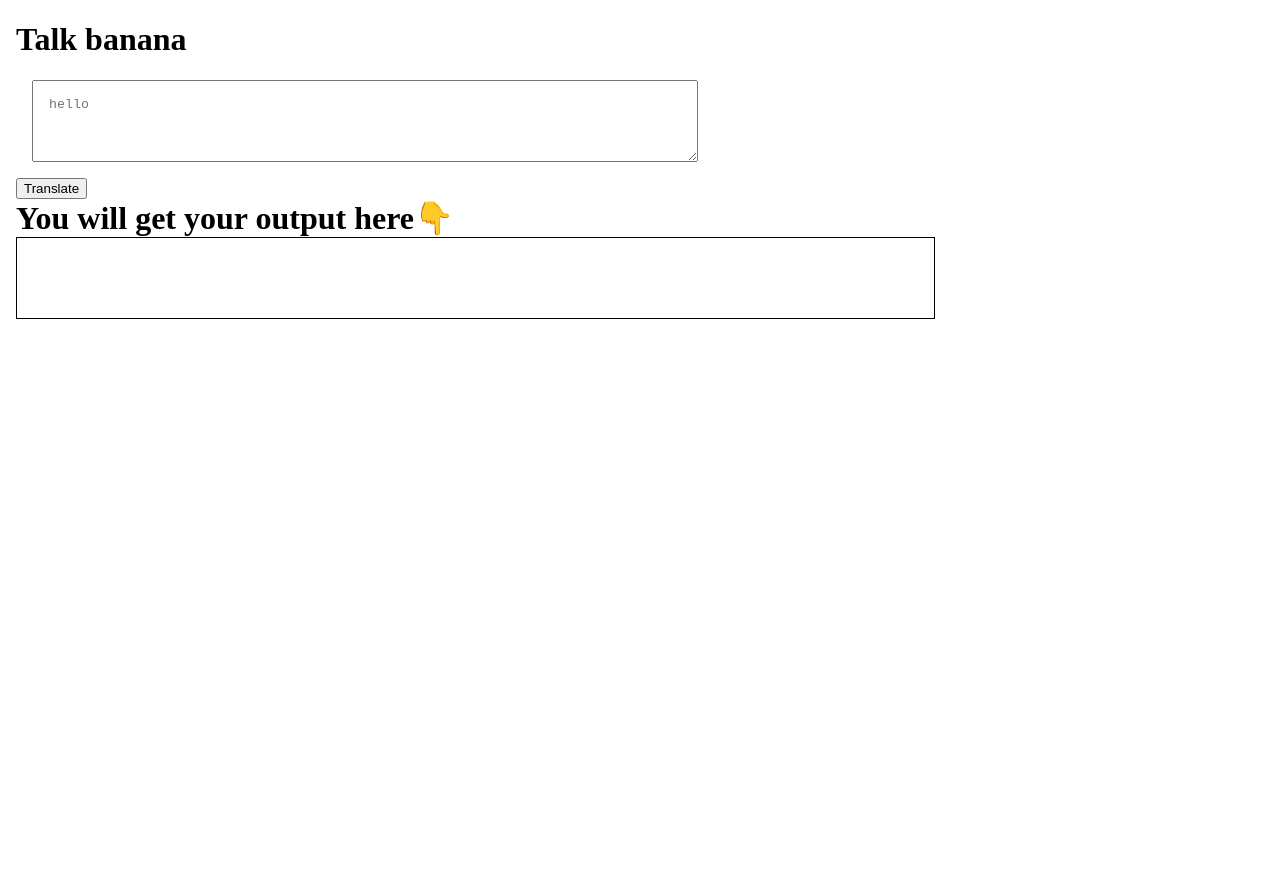
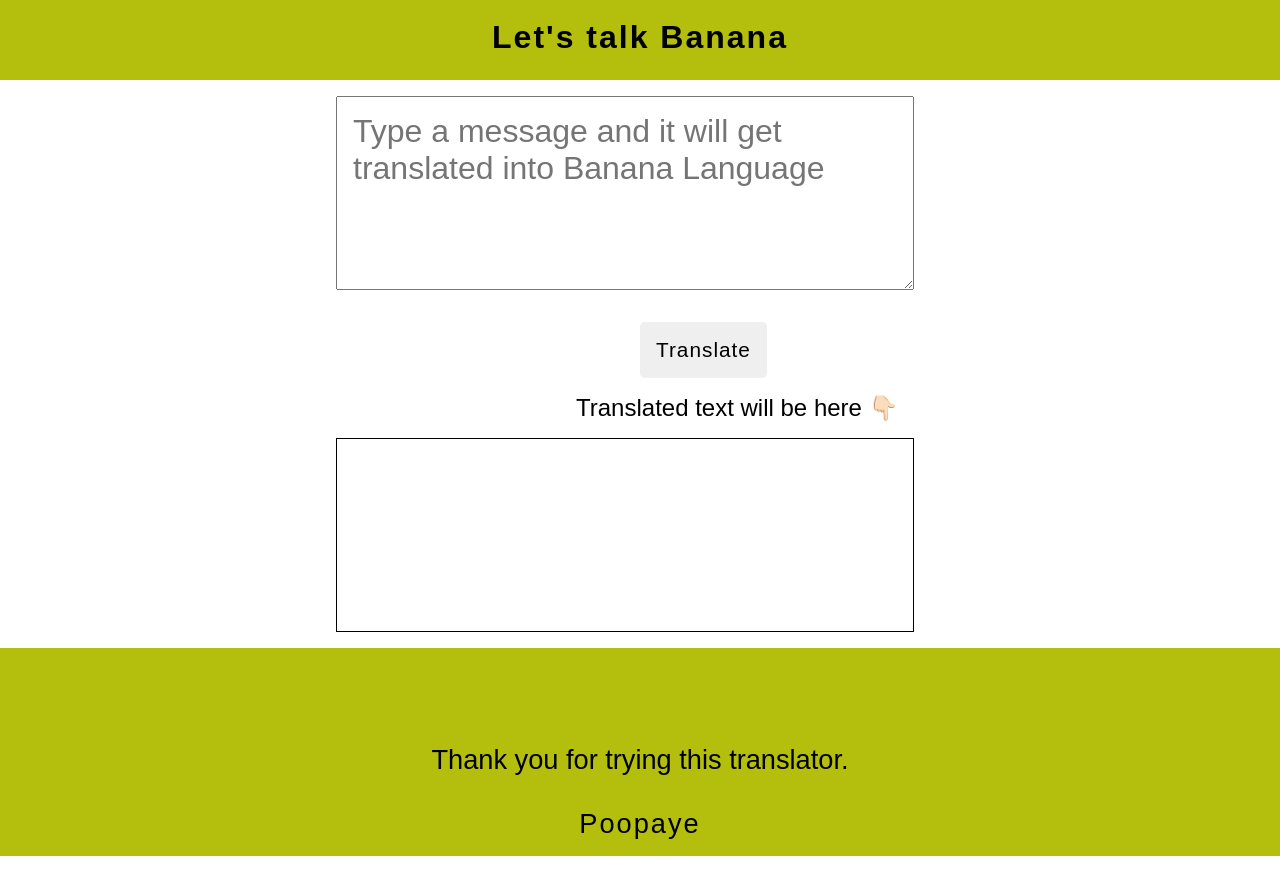
Before and after one commit to sourav391/Banana-mark-translate, a website: page index.html in a window 1280 px wide. Before the commit the page ends 800 px from the top, so only its background shows below. Drawn offline with Linux system fonts and the light colour scheme; a web font is replaced by a local one.

Commit message:
style : css changes

```diff
--- a/app.js
+++ b/app.js
@@ -1,18 +1,33 @@
-var btntranslate = document.querySelector("#btn-translate");
-var txtinput = document.querySelector("#txt-input");
-var outputdiv = document.querySelector("#output")
+console.log('connected!')
+const translateBtn = document.querySelector('#translateBtn')
+const inpText = document.querySelector('.inpText')
+const outputSection = document.querySelector('.output')
+
+const serverURL = "https://api.funtranslations.com/translate/minion.json"
+
+function getTranslationURL(text){
+    return serverURL + "?" + "text=" + text
+}
 
 
+// tells the button what to do when clicked
+// main task - translate and show in output
+function clickHandler() {
+    const inputText = inpText.value
+    // server processing
+    fetch(getTranslationURL(inputText))
+    .then(response => response.json())
+    .then(json => {
+        const translatedText = json.contents.translated;
+        outputSection.innerText = translatedText
+    })
+    .catch(errorHandling)
+}
+
+function errorHandling(err) {
+    console.log('Error occured - ', err)
+    alert('Server Issue, please try again after sometime. For error, check console')
+}
 
 
-
-function clickhandler() {
-    outputdiv.innerText = "sadasdsadsadas " + txtinput.value;
-
-
-};
-
-
-
-
-btntranslate.addEventListener("click", clickhandler)
+translateBtn.addEventListener('click', clickHandler)
--- a/index.html
+++ b/index.html
@@ -1,37 +1,46 @@
 <!DOCTYPE html>
 <html lang="en">
+
 <head>
     <meta charset="UTF-8">
     <meta http-equiv="X-UA-Compatible" content="IE=edge">
     <meta name="viewport" content="width=device-width, initial-scale=1.0">
-    <title>Banana speak</title>
-    <link href="styles.css" rel="stylesheet">
+    <title>Banana Speak</title>
+    <link rel="stylesheet" href="styles.css">
+</head>
+
+<body>
+    <section class="heading">
+        <h1>Let's talk Banana</h1>
+    </section>
+
+            <section class="container">
+                <textarea name="input" id="" cols="50" rows="20" class="inpText"
+                    placeholder="Type a message and it will get translated into Banana Language"></textarea>
+
+                <button id="translateBtn">Translate </button>
+
+                <div class="txt">
+                    Translated text will be here 👇🏻
+                </div>
+
+                <section class="output"></section>
+            </section>
 
 
-</head>
-<body>
-    <h1>Talk banana </h1>
+            <section class="info">
+                <section class="info-text">
+                    Thank you for trying this translator.
+                    <br>
 
-    <textarea placeholder="hello" class="text-area"
-    id="txt-input"
-    ></textarea>
+                    <br>
+                    <span>Poopaye</span>
+                </section>
+            </section>
+            <br>
+            <br>
 
-    <button id="btn-translate">Translate</button>
+            <script src="app.js"></script>
+</body>
 
-    <div class="tet">You will get your output here👇 </div>
-
-    <div id="output" >
-
-
-    </div>
-
-
-
-
-
-
-
-
-    <script src="app.js" type="text/javascript"> </script>
-</body>
 </html>
--- a/styles.css
+++ b/styles.css
@@ -1,26 +1,81 @@
+@import url('https://fonts.googleapis.com/css2?family=Stick+No+Bills:wght@300;500&display=swap');
 
-body {
-    margin: 0px;
-    padding-left: 1rem;
+* {
+    font-family: 'Stick No Bills', sans-serif;
+    margin:0;
+    padding:0;
 }
 
-.text-area {
-    width: 50%;
-    display: block;
-    margin: 1rem;
-    height: 3rem;
-    padding: 1rem;
+.heading {
+    height: 5rem;
+    background-color: #b3be0d;
 }
 
-.tet {
+h1 {
     font-size: 2rem;
+    text-align: center;
+    padding:1.2rem;
+    letter-spacing: 2px;
+}
+
+.container {
+    /* border: 1px solid purple; */
+    max-width: 65rem;
+    margin: 0 20rem;
+}
+
+#translateBtn {
+    border: none;
+    margin: 1rem 20rem;
+    padding: 1rem;
+    font-size: 1.3rem;
+    border-radius: .3rem;
+    letter-spacing: 1px;
+}
+
+#translateBtn:hover {
+    background-color: #b3be0d;
     font-weight: bold;
 }
 
-#output {
+.txt {
+    font-size: 1.5rem;
+    margin-left: 16rem;
+}
+
+.inpText {
+    width: 85%;
+    height: 20vh;
+    display: block;
+    margin: 1rem;
+    padding: 1rem;
+    font-size: 2rem;
+}
+
+.output {
     border: 1px solid black;
-    height: 3rem;
-    width: 70%;
+    height: 20vh;
+    width: 85%;
+    margin: 1rem;
     padding: 1rem;
+    font-style: normal;
+    font-size: 2rem;
+}
 
+.info {
+    background-color: #b3be0d;
+    margin: auto;
+    padding: 1rem 2rem;
 }
+
+.info-text {
+    width: 50rem;
+    margin: 0 auto;
+    font-size: 1.7rem;
+    text-align: center;
+    padding-top: 5rem;
+}
+
+span {
+    letter-spacing: 2px;
+}
```
